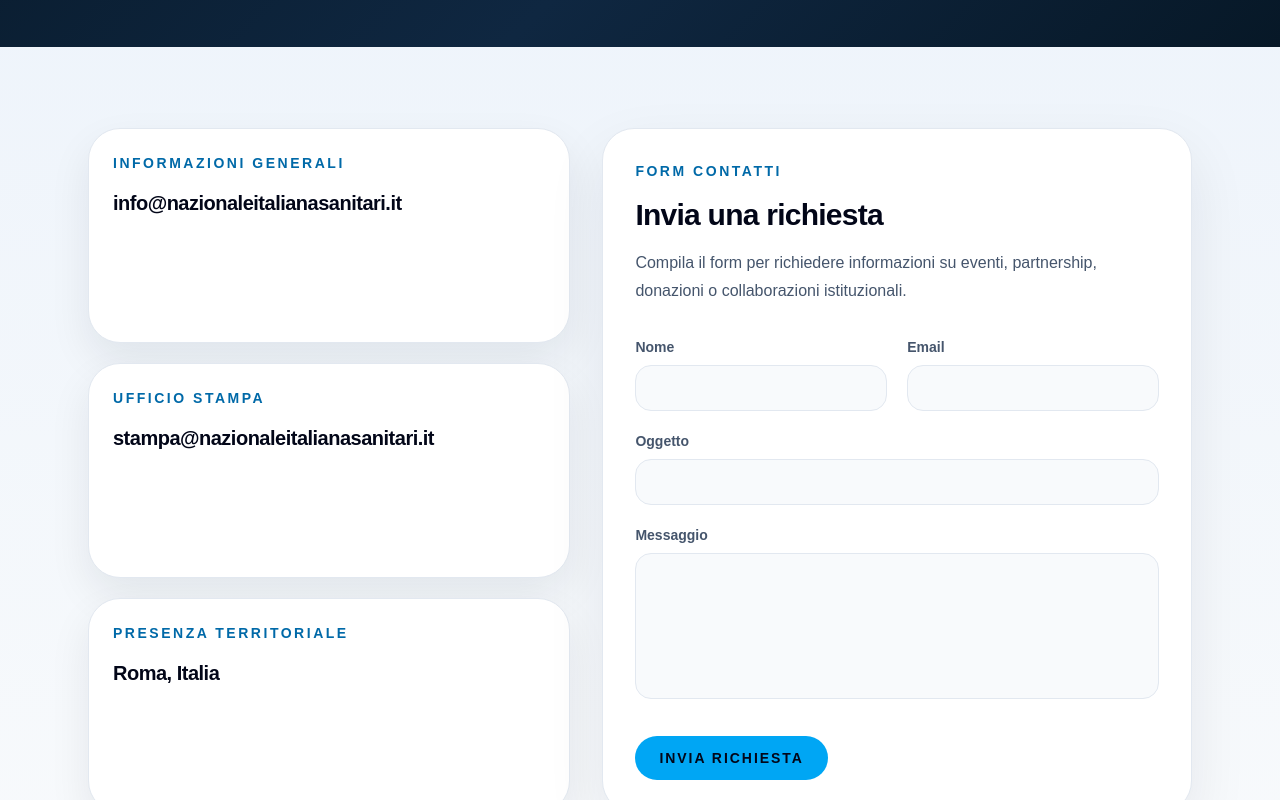
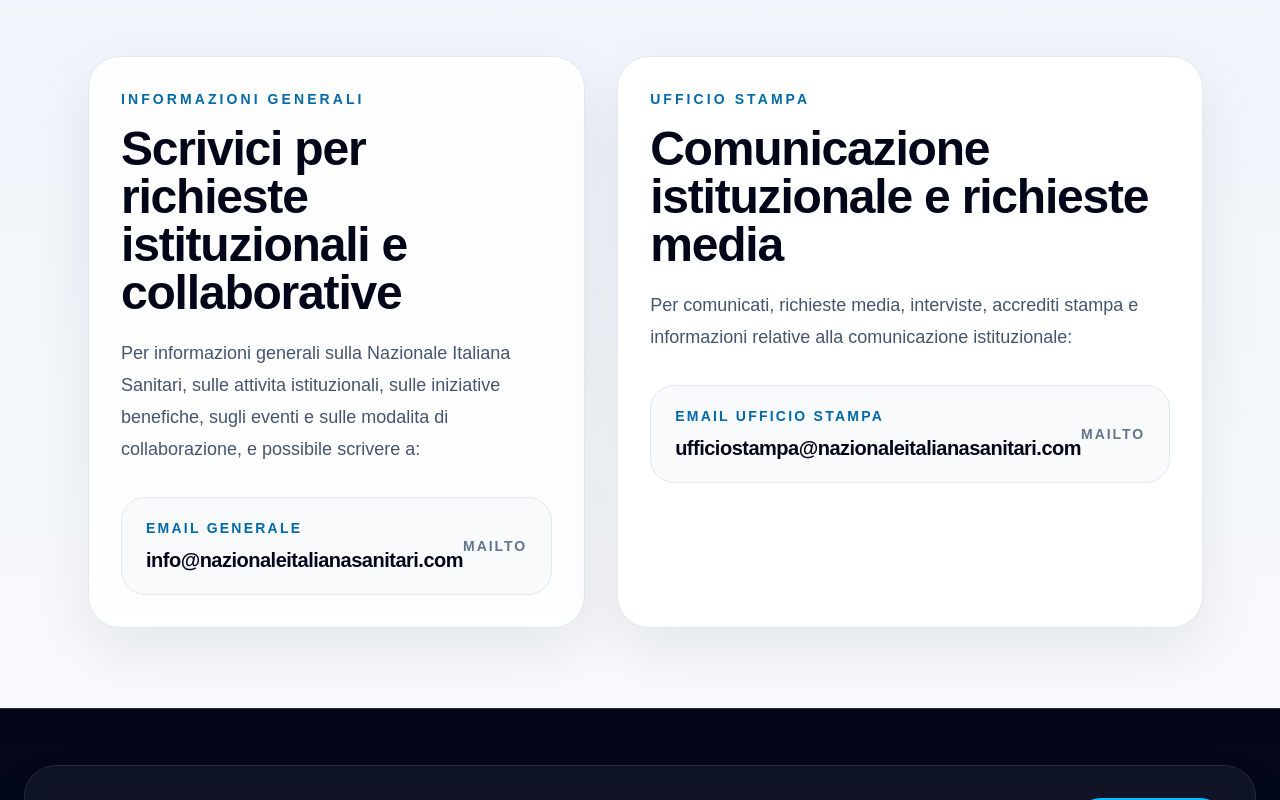
Before and after one commit to arciero10/nis-website, a Next.js app: page /contatti in a window 1280 px wide. Shown: the part 580-1380 px from the top of the page. Built offline with nearby package versions, Linux system fonts and the light colour scheme.

Commit message:
Aggiorna pagina Contatti NIS

```diff
--- a/src/app/contatti/page.tsx
+++ b/src/app/contatti/page.tsx
@@ -1,116 +1,79 @@
 import { PageHero } from "@/components/page-hero";
-import { buildMetadata, contactInfo } from "@/lib/site-data";
+import { SectionTitle } from "@/components/section-title";
+import { buildMetadata } from "@/lib/site-data";
 
 export const metadata = buildMetadata({
   title: "Contatti",
   path: "/contatti",
   description:
-    "Contatta la Nazionale Italiana Sanitari per informazioni, sponsorship, partnership, eventi e iniziative di sostegno.",
+    "Contatti istituzionali della Nazionale Italiana Sanitari per informazioni generali, attivita, eventi e comunicazione.",
 });
 
-const contactCards = [
-  {
-    title: "Informazioni generali",
-    value: contactInfo.email,
-  },
-  {
-    title: "Ufficio stampa",
-    value: contactInfo.pressEmail,
-  },
-  {
-    title: "Presenza territoriale",
-    value: contactInfo.city,
-  },
-];
+const generalEmail = "info@nazionaleitalianasanitari.com";
+const pressEmail = "ufficiostampa@nazionaleitalianasanitari.com";
 
 export default function ContattiPage() {
   return (
     <main className="min-h-screen bg-[linear-gradient(180deg,#071827_0%,#eef4fb_32%,#f8fafc_100%)] text-slate-900">
       <PageHero
         eyebrow="Contatti"
-        title="Parliamo di progetto, eventi e collaborazioni"
-        description="La Nazionale Italiana Sanitari è disponibile per richieste istituzionali, sponsor, partnership, eventi benefici e informazioni generali."
+        title="Contatti"
+        description="Riferimenti istituzionali per informazioni, attivita, iniziative benefiche, eventi e comunicazione ufficiale della Nazionale Italiana Sanitari."
       />
 
       <section className="mx-auto max-w-6xl px-6 py-20">
-        <div className="grid gap-8 lg:grid-cols-[0.9fr_1.1fr]">
-          <div className="grid gap-5">
-            {contactCards.map((card) => (
-              <article
-                key={card.title}
-                className="rounded-[2rem] border border-slate-200 bg-white p-6 shadow-[0_18px_42px_rgba(15,23,42,0.08)]"
-              >
-                <p className="text-sm font-semibold uppercase tracking-[0.18em] text-sky-700">
-                  {card.title}
-                </p>
-                <p className="mt-4 text-xl font-bold tracking-tight text-slate-950">{card.value}</p>
-              </article>
-            ))}
+        <div className="grid gap-8 lg:grid-cols-[0.95fr_1.05fr]">
+          <div className="rounded-[2rem] border border-slate-200 bg-white/92 p-8 shadow-[0_24px_60px_rgba(15,23,42,0.08)]">
+            <SectionTitle
+              eyebrow="Informazioni generali"
+              title="Scrivici per richieste istituzionali e collaborative"
+              description="Per informazioni generali sulla Nazionale Italiana Sanitari, sulle attivita istituzionali, sulle iniziative benefiche, sugli eventi e sulle modalita di collaborazione, e possibile scrivere a:"
+            />
+
+            <a
+              href={`mailto:${generalEmail}`}
+              className="mt-8 inline-flex w-full items-center justify-between rounded-[1.5rem] border border-slate-200 bg-slate-50 px-6 py-5 text-left transition hover:border-sky-300 hover:bg-white"
+              aria-label={`Invia una email a ${generalEmail}`}
+            >
+              <span>
+                <span className="block text-sm font-semibold uppercase tracking-[0.16em] text-sky-700">
+                  Email generale
+                </span>
+                <span className="mt-2 block text-xl font-bold tracking-tight text-slate-950">
+                  {generalEmail}
+                </span>
+              </span>
+              <span className="text-sm font-semibold uppercase tracking-[0.14em] text-slate-500">
+                Mailto
+              </span>
+            </a>
           </div>
 
-          <form
-            action={`mailto:${contactInfo.email}`}
-            method="post"
-            encType="text/plain"
-            className="rounded-[2rem] border border-slate-200 bg-white p-8 shadow-[0_24px_60px_rgba(15,23,42,0.08)]"
-          >
-            <p className="text-sm font-semibold uppercase tracking-[0.18em] text-sky-700">
-              Form contatti
-            </p>
-            <h2 className="mt-4 text-3xl font-bold tracking-tight text-slate-950">
-              Invia una richiesta
-            </h2>
-            <p className="mt-4 text-base leading-7 text-slate-600">
-              Compila il form per richiedere informazioni su eventi, partnership, donazioni o
-              collaborazioni istituzionali.
-            </p>
+          <div className="rounded-[2rem] border border-slate-200 bg-white p-8 shadow-[0_24px_60px_rgba(15,23,42,0.08)]">
+            <SectionTitle
+              eyebrow="Ufficio stampa"
+              title="Comunicazione istituzionale e richieste media"
+              description="Per comunicati, richieste media, interviste, accrediti stampa e informazioni relative alla comunicazione istituzionale:"
+            />
 
-            <div className="mt-8 grid gap-5 md:grid-cols-2">
-              <label className="text-sm font-semibold text-slate-600">
-                Nome
-                <input
-                  name="Nome"
-                  type="text"
-                  required
-                  className="mt-2 w-full rounded-2xl border border-slate-200 bg-slate-50 px-4 py-3 text-slate-900 outline-none transition focus:border-sky-300 focus:bg-white"
-                />
-              </label>
-              <label className="text-sm font-semibold text-slate-600">
-                Email
-                <input
-                  name="Email"
-                  type="email"
-                  required
-                  className="mt-2 w-full rounded-2xl border border-slate-200 bg-slate-50 px-4 py-3 text-slate-900 outline-none transition focus:border-sky-300 focus:bg-white"
-                />
-              </label>
-              <label className="text-sm font-semibold text-slate-600 md:col-span-2">
-                Oggetto
-                <input
-                  name="Oggetto"
-                  type="text"
-                  required
-                  className="mt-2 w-full rounded-2xl border border-slate-200 bg-slate-50 px-4 py-3 text-slate-900 outline-none transition focus:border-sky-300 focus:bg-white"
-                />
-              </label>
-              <label className="text-sm font-semibold text-slate-600 md:col-span-2">
-                Messaggio
-                <textarea
-                  name="Messaggio"
-                  rows={6}
-                  required
-                  className="mt-2 w-full resize-none rounded-2xl border border-slate-200 bg-slate-50 px-4 py-3 text-slate-900 outline-none transition focus:border-sky-300 focus:bg-white"
-                />
-              </label>
-            </div>
-
-            <button
-              type="submit"
-              className="mt-8 rounded-full bg-sky-500 px-6 py-3 text-sm font-semibold uppercase tracking-[0.14em] text-slate-950 transition hover:bg-sky-400"
+            <a
+              href={`mailto:${pressEmail}`}
+              className="mt-8 inline-flex w-full items-center justify-between rounded-[1.5rem] border border-slate-200 bg-slate-50 px-6 py-5 text-left transition hover:border-sky-300 hover:bg-white"
+              aria-label={`Invia una email a ${pressEmail}`}
             >
-              Invia richiesta
-            </button>
-          </form>
+              <span>
+                <span className="block text-sm font-semibold uppercase tracking-[0.16em] text-sky-700">
+                  Email ufficio stampa
+                </span>
+                <span className="mt-2 block text-xl font-bold tracking-tight text-slate-950">
+                  {pressEmail}
+                </span>
+              </span>
+              <span className="text-sm font-semibold uppercase tracking-[0.14em] text-slate-500">
+                Mailto
+              </span>
+            </a>
+          </div>
         </div>
       </section>
     </main>
```
